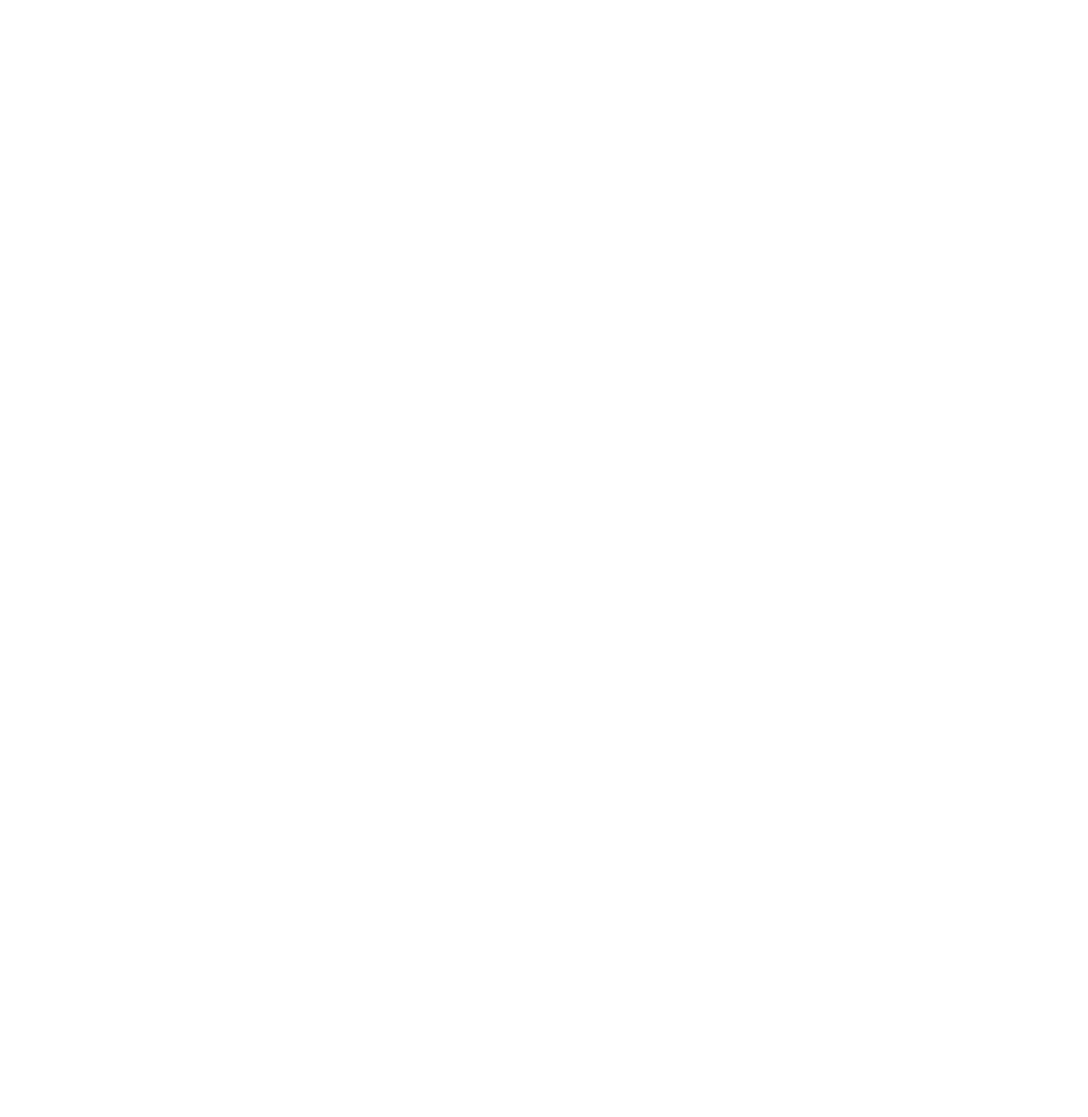
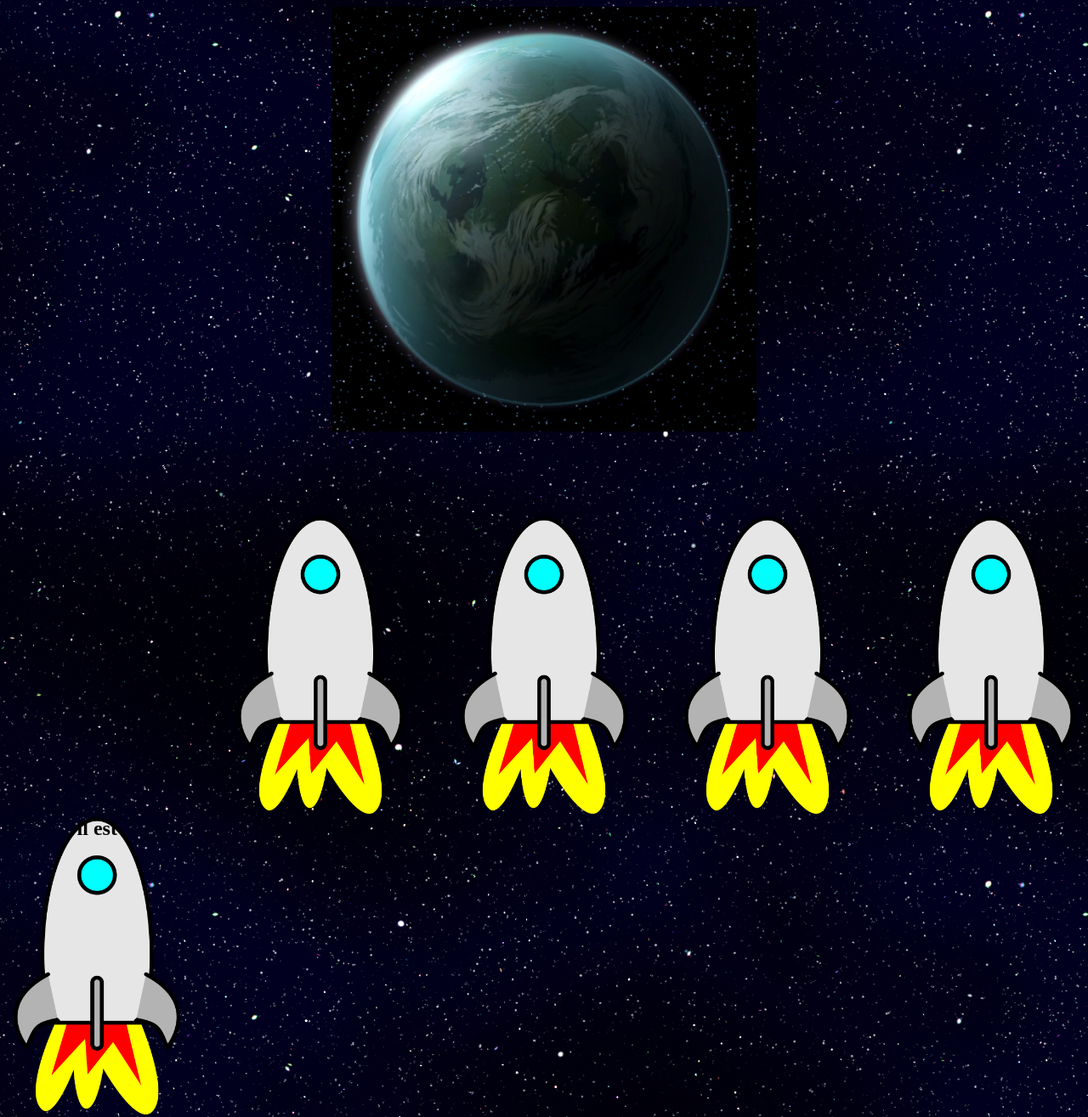
Before and after one commit to IshanArya/Ships-To-Naboo, a plain HTML site: page index.html in a window 1280 px wide. Shown: the top 1315 px of the page at 85% size. Before the commit the page ends 800 px from the top, so only its background shows below. Drawn offline with Linux system fonts and the light colour scheme.

Commit message:
Added assets

```diff
--- a/index.html
+++ b/index.html
@@ -5,9 +5,18 @@
         <meta charset="UTF-8">
         <meta name="viewport" content="width=device-width, initial-scale=1">
         <link href="main.css" rel="stylesheet">
-        <script></script>
+        <script src="main.js"></script>
     </head>
     <body>
-
+        <img src="img/naboo.png" id="naboo">
+        <h2>il est</h2>
+        <img src="img/spaceship.png" id="je" class="spaceship">
+        <img src="img/spaceship.png" id="tu" class="spaceship">
+        <img src="img/spaceship.png" id="il" class="spaceship">
+        <img src="img/spaceship.png" id="elle" class="spaceship">
+        <img src="img/spaceship.png" id="nous" class="spaceship">
+        <img src="img/spaceship.png" id="vous" class="spaceship">
+        <img src="img/spaceship.png" id="ils" class="spaceship">
+        <img src="img/spaceship.png" id="elles" class="spaceship">
     </body>
 </html>
--- a/main.css
+++ b/main.css
@@ -0,0 +1,27 @@
+body {
+    background-image: url("img/bg.jpg");
+    background-repeat: repeat;
+    text-align: center;
+}
+
+#naboo {
+    height: 500px;
+    display: block;
+    margin: 0 auto;
+    margin-bottom: 100px;
+}
+.spaceship {
+    text-align: center;
+    margin-left: 5%;
+    margin-bottom: 2%;
+    max-height: 350px;
+    display: inline-block;
+}
+h2 {
+    display: inline-block;
+    background-image: url("img/spaceship.png");
+    background-size: contain;
+    background-repeat: no-repeat;
+    height: 350px;
+    width: 195.7px;
+}
```
Also changed, not shown: img/bg.jpg (added), img/naboo.png (added), img/spaceship.png (added).
